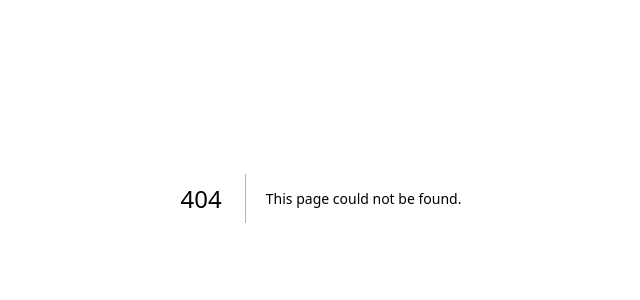
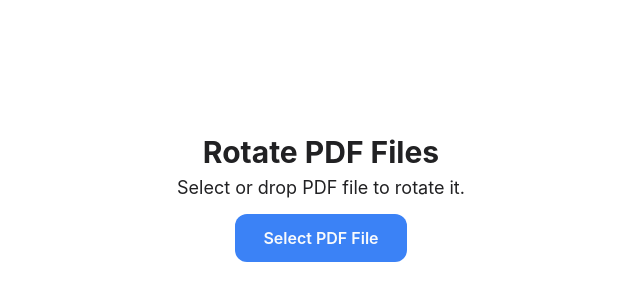
Before and after one commit to coderdal/modify-pdf, a Next.js app: page /rotate-pdf in a window 1280 px wide. Before the commit this address had no page. Shown: the part 202-502 px from the top of the page, without its empty margins (319-959 px from the left). Built offline with nearby package versions, Linux system fonts and the light colour scheme.

Commit message:
rotate pdf route created & functionallity implemented

```diff
--- a/app/add-page-number/page.tsx
+++ b/app/add-page-number/page.tsx
@@ -5,7 +5,7 @@ import UploadButton from '../components/UploadButton';
 import { PDFDocument, StandardFonts, rgb } from 'pdf-lib';
 import { hexToRgb } from '../helper';
 
-const RemovePdfPagesPage: React.FC = () => {
+const AddPageNumberPage: React.FC = () => {
     const [isUploaded, setIsUploaded] = useState<boolean>(false);
     const [pdfFile, setPdfFile] = useState<File | null>(null);
     const [pageNumberColor, setPageNumberColor] = useState<string>('#000000');
@@ -97,4 +97,4 @@ const RemovePdfPagesPage: React.FC = () => {
     );
 };
 
-export default RemovePdfPagesPage;
+export default AddPageNumberPage;
--- /dev/null
+++ b/app/rotate-pdf/page.tsx
@@ -0,0 +1,77 @@
+"use client";
+
+import React, { useState } from 'react';
+import UploadButton from '../components/UploadButton';
+import { PDFDocument, degrees } from 'pdf-lib';
+
+const RotatePdfPage: React.FC = () => {
+    const [isUploaded, setIsUploaded] = useState<boolean>(false);
+    const [pdfFile, setPdfFile] = useState<File | null>(null);
+    const [rotateAngle, setRotateAngle] = useState<number>(0);
+
+    const handleFileUpload = (files: FileList) => {
+        if (files.length === 1) {
+            setIsUploaded(true);
+            setPdfFile(files[0]);
+        }
+    }
+
+    const handleRotatePdf = async () => {
+        const fileBuffer = await pdfFile?.arrayBuffer();
+        if (!fileBuffer) return;
+        const pdf = await PDFDocument.load(fileBuffer);
+
+        for (const page of pdf.getPages()) {
+            page.setRotation(degrees(rotateAngle));
+        }
+
+        const pdfBytes = await pdf.save();
+
+        downloadPdf(pdfBytes);
+    }
+
+    const downloadPdf = async (pdfBytes: Uint8Array) => {
+        const url = URL.createObjectURL(new Blob([pdfBytes], { type: 'application/pdf' }));
+        const link = document.createElement('a');
+        link.style.display = 'none';
+        link.href = url;
+        link.setAttribute('download', `${pdfFile?.name.split('.')[0] || 'pdf'}-rotated.pdf`);
+        document.body.appendChild(link);
+        link.click();
+        link.parentNode?.removeChild(link);
+    }
+
+    if (isUploaded) {
+        return (
+            <main className='w-100 h-screen flex flex-col justify-center items-center'>
+                <h1 className='text-3xl font-bold'>Rotate PDF Files</h1>
+                <div className="flex flex-col space-y-4 mb-4">
+                    <div className="flex items-center space-x-4">
+                        <label htmlFor="fontSizePicker" className="text-lg">Rotate Angle:</label>
+                        <input
+                            type="number"
+                            id="rotateAnglePicker"
+                            className="w-20 px-2 py-1 border border-gray-300 rounded"
+                            min="-360"
+                            max="360"
+                            value={rotateAngle}
+                            onChange={(e) => setRotateAngle(Math.min(360, Math.max(-360, parseInt(e.target.value) || 0)))}
+                        />
+                    </div>
+                </div>
+                <button className='bg-blue-500 text-white px-4 py-2 rounded-md mt-4' onClick={handleRotatePdf}>Rotate PDF</button>
+
+            </main>
+        );
+    }
+
+    return (
+        <main className='w-100 h-screen flex flex-col justify-center items-center'>
+            <h1 className='text-3xl font-bold'>Rotate PDF Files</h1>
+            <p className='text-lg mt-1'>Select or drop PDF file to rotate it.</p>
+            <UploadButton buttonText='Select PDF File' onFileUpload={handleFileUpload} multiple={false} />
+        </main>
+    );
+};
+
+export default RotatePdfPage;
```
